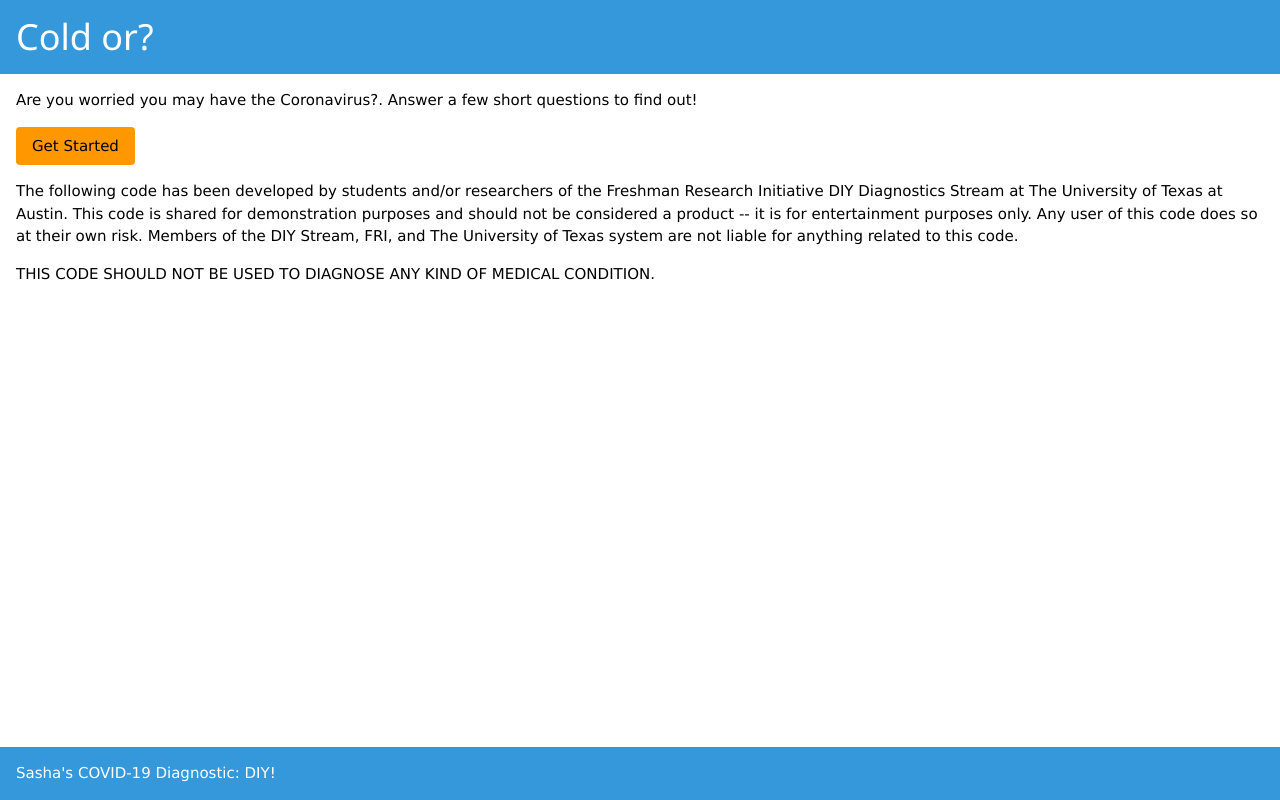
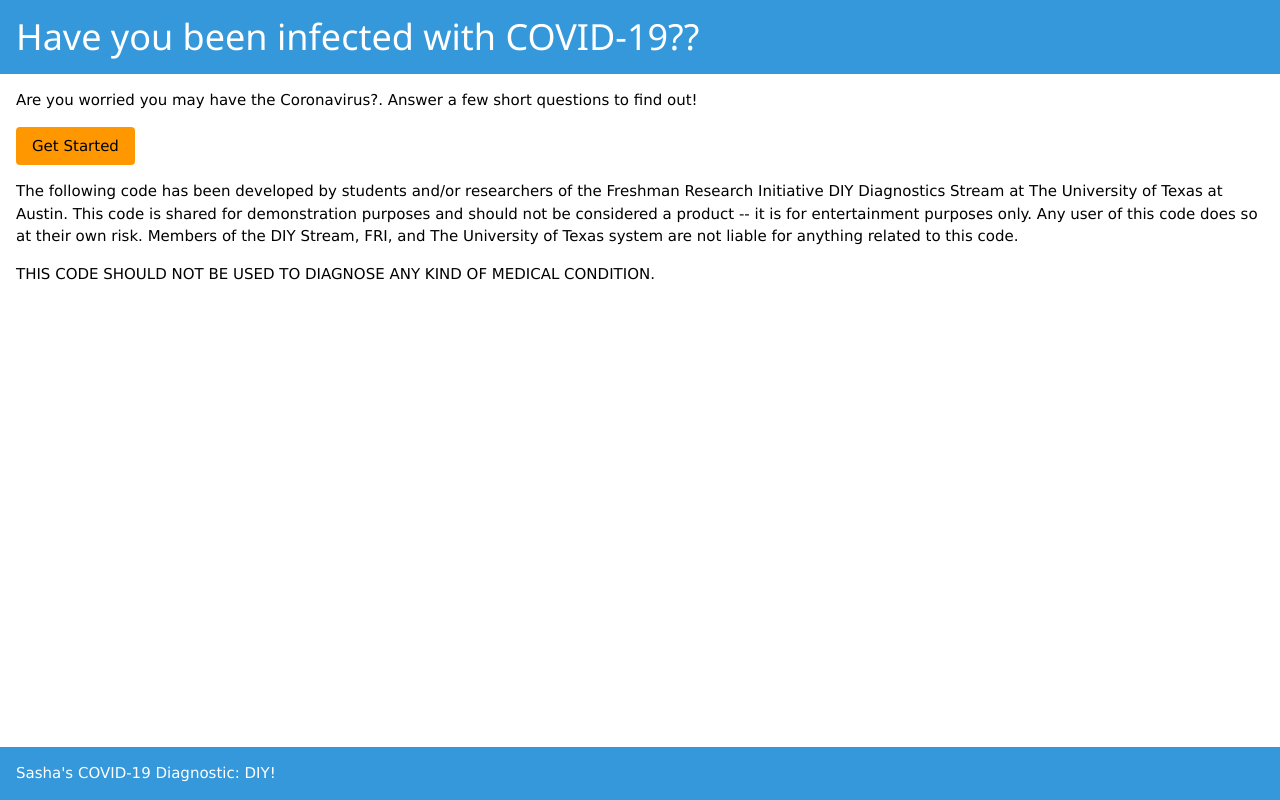
Before and after one commit to Sasha-1213/App-7-COVID-19, a plain HTML site: page index.html in a window 1280 px wide. Drawn offline with Linux system fonts and the light colour scheme.

Commit message:
changed header title

```diff
--- a/index.html
+++ b/index.html
@@ -86,7 +86,7 @@ console.log("This file last modified " + docMod);
 
 <body>
 <div id="header" class="w3-container w3-flat-peter-river">
-	<h1>Cold or?</h1>
+	<h1>Have you been infected with COVID-19??</h1>
 </div>
 
 <div id="content" class="w3-container">
```
